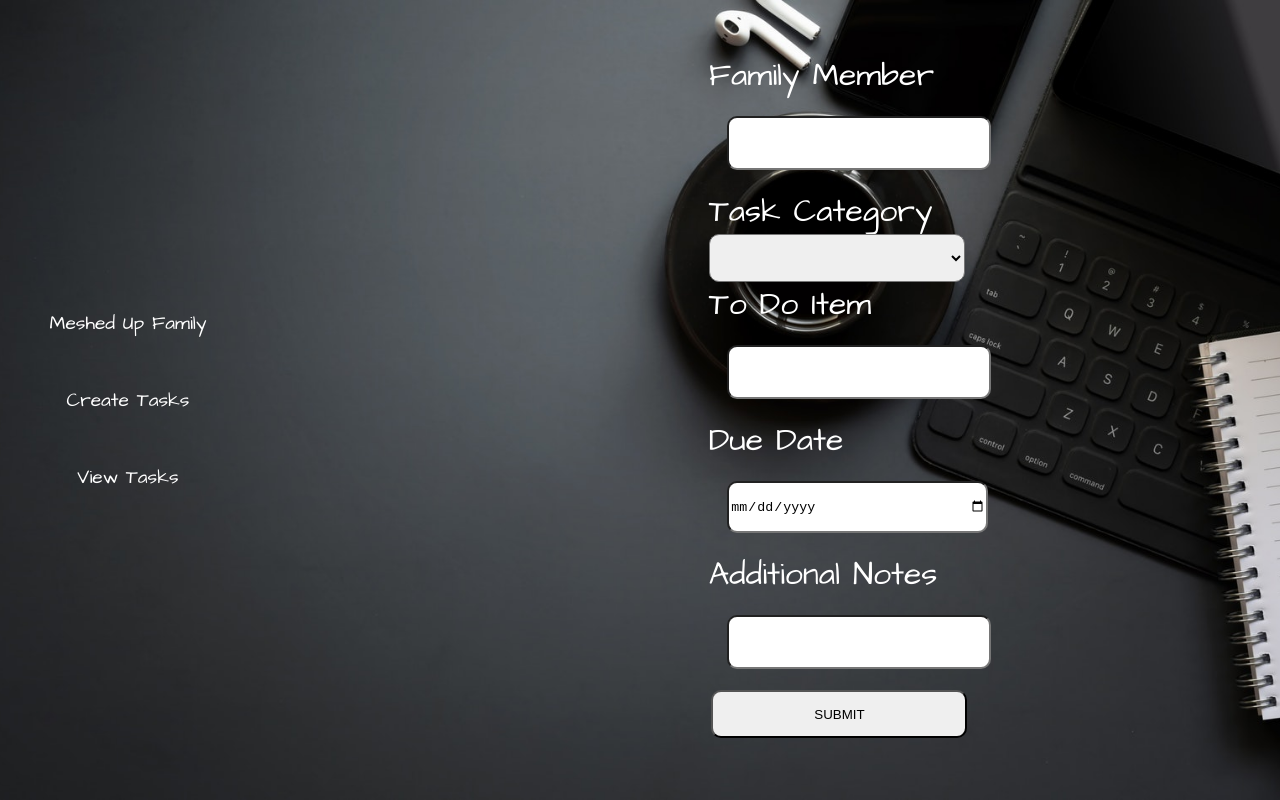
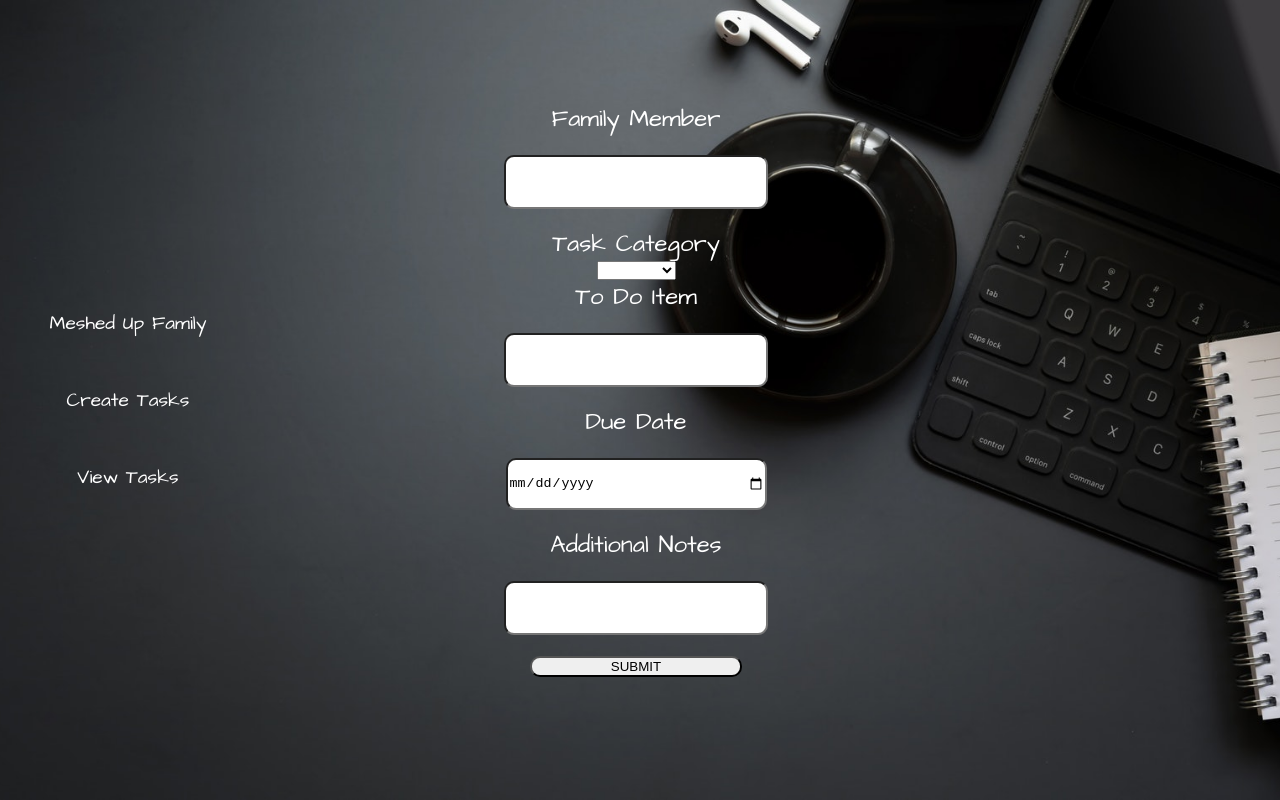
Before and after one commit to Kashiff11/Meshed, a React (Create React App) app: page /update/1 in a window 1280 px wide. Built offline with nearby package versions, Linux system fonts and the light colour scheme; no server answers.

Commit message:
Main CSS Styling Complete

```diff
--- a/src/App.css
+++ b/src/App.css
@@ -77,28 +77,16 @@ p {
 
 .editFormContainer {
   display: flex;
+  align-items: center;
   flex-direction: column;
-  width: 100%;
-  font-family: "Architects Daughter", cursive;
-  font-size: 2rem;
-  color: white;
-  margin-top: 20%;
 }
 
 .editDiv {
-  margin-right: 30%;
-}
-
-.editSelectBar {
-  width: 20vw;
-  height: 3rem;
-  border-radius: 10px;
-}
-
-.editSubmitButton {
-  width: 20vw;
-  height: 3rem;
-  border-radius: 10px;
+  font-family: "Architects Daughter", cursive;
+  color: white;
+  font-size: x-large;
+  margin-right: 50%;
+  margin-top: 10%;
 }
 
 .introMainPage {
@@ -132,3 +120,7 @@ p {
   font-family: "Architects Daughter", cursive;
   font-size: x-large;
 }
+
+@media screen and (max-width: 375px) {
+
+  }
```
